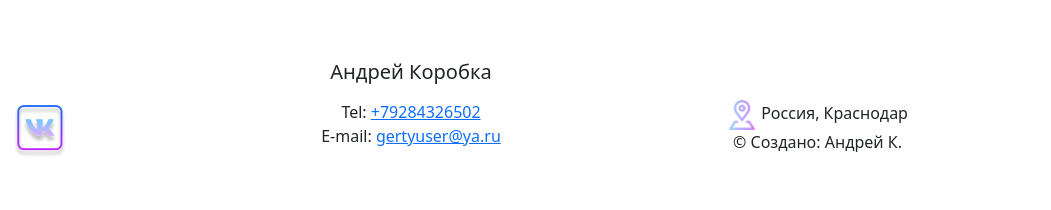
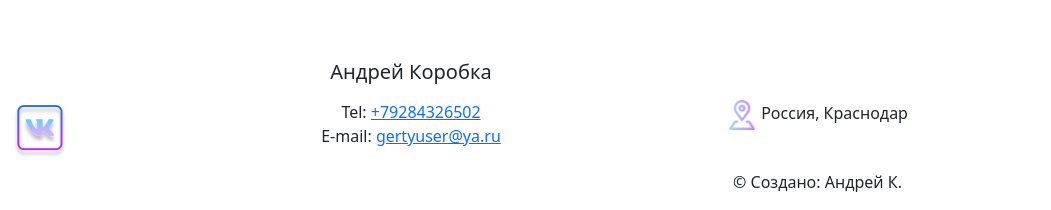
Before and after one commit to gertyhiler/---------, a website: page index.html in a window 1280 px wide. Shown: the part 1450-1660 px from the top of the page, 229-1280 px from the left. Before the commit the page ends 1628 px from the top, so only its background shows below. Drawn offline with Linux system fonts and the light colour scheme.

Commit message:
replace span

```diff
--- a/index.html
+++ b/index.html
@@ -6,7 +6,7 @@
     <meta name="viewport" content="width=device-width, initial-scale=1.0">
     <!-- Установка фавиконов -->
     <link rel="icon" href="/img/icon/favicon.svg">
-    <link rel=”mask-icon” href=”/img/icon/favicon.svg” color=”#000000">
+    <link rel=”mask-icon” href=”/img/icon/favicon.svg”>
     <link rel="apple-touch-icon" href="img/icon/Apple-180x180.png">
     <meta name="theme-color" content="#ffffff">
     <link rel="manifest" href="manifest.json">
@@ -104,7 +104,7 @@
                 <span class="font-open-sans-bold ">E-mail: <a href="mailto:gertyuser@ya.ru">gertyuser@ya.ru</a></span>
             </div>
             <div class="col-12 col-md-4 col-lg-3 mt-2">
-                <span class="font-open-sans-bold"><img src="./img/location.png" alt="Значок геолокации градиент" width="30px"> Россия, Краснодар</span> <br>
+                <address class="font-open-sans-bold"><img src="./img/location.png" alt="Значок геолокации градиент" width="30px"> Россия, Краснодар</address> <br>
                 <span class="font-open-sans-bold">© Создано: Андрей К.</span>
             </div>
         </div>
```
